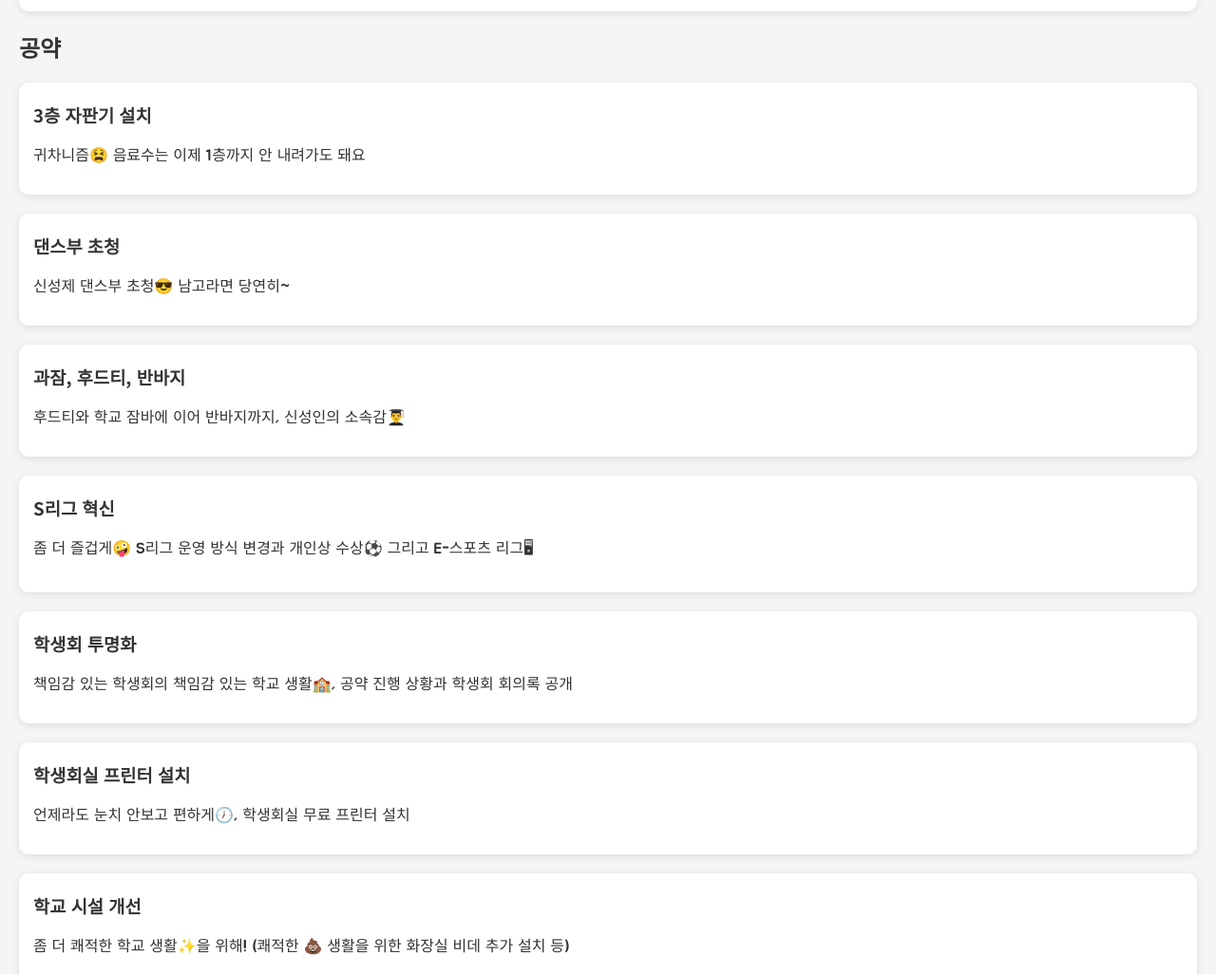
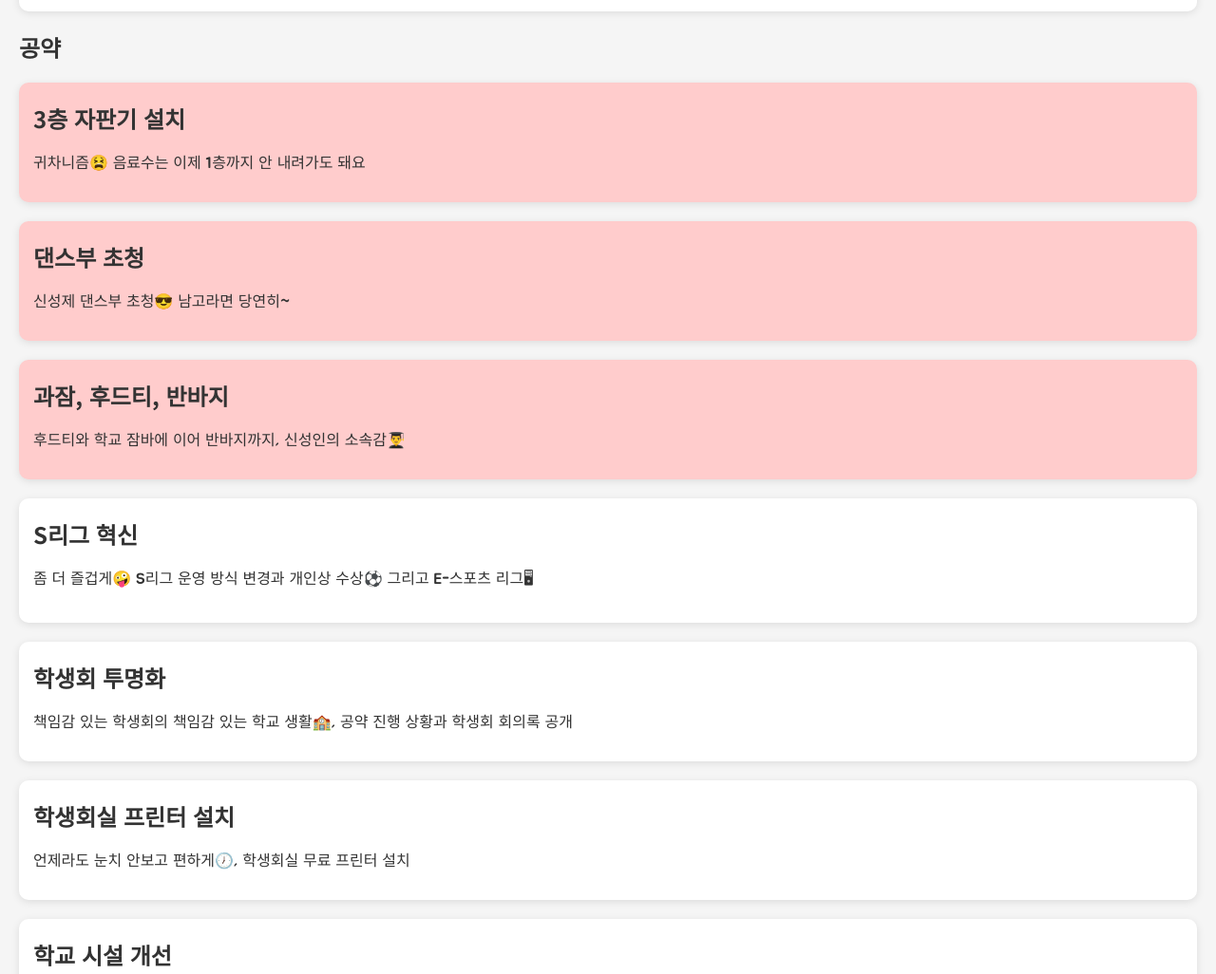
Before and after one commit to flyJung/2, a plain HTML site: page index.html in a window 1280 px wide. Shown: the part 1303-2329 px from the top of the page at 95% size. Drawn offline with Linux system fonts and the light colour scheme.

Commit message:
Add files via upload

```diff
--- a/index.html
+++ b/index.html
@@ -61,15 +61,15 @@
 
     <h2 id="campaign-promises">공약</h2>
     <div id="campaign">
-    <section class="scroll-section">
-        <h3> 3층 자판기 설치</h3>
+    <section class="scroll-section highlight">
+        <h3>3층 자판기 설치</h3>
         <p>귀차니즘😫 음료수는 이제 1층까지 안 내려가도 돼요</p>
     </section>
-    <section class="scroll-section">
+    <section class="scroll-section highlight">
         <h3>댄스부 초청</h3>
         <p>신성제 댄스부 초청😎 남고라면 당연히~</p>
     </section>
-    <section class="scroll-section">
+    <section class="scroll-section highlight">
         <h3>과잠, 후드티, 반바지</h3>
         <p>후드티와 학교 잠바에 이어 반바지까지, 신성인의 소속감👨‍🎓</p>
     </section>
@@ -87,7 +87,7 @@
     </section>
     <section class="scroll-section">
         <h3>학교 시설 개선</h3>
-        <p>좀 더 쾌적한 학교 생활✨️을 위해! (쾌적한 💩 생활을 위한 화장실 비데 추가 설치 등)</p>
+        <p>좀 더 쾌적한 학교 생활✨️을 위해! (쾌적한 💩 생활을 위한 화장실 비데 추가 설치, 학교 체육시설 개선 등)</p>
     </section>
     <section class="scroll-section">
         <h3>디지털 학생편의 서비스 개발</h3>
--- a/styles.css
+++ b/styles.css
@@ -1,7 +1,7 @@
 /* 스타일 색상 팔레트 */
 :root {
     --primary-red: #f84747;
-    --light-red: #ffd2d2;
+    --light-red: #ffcccc;
     --white: #ffffff;
     --dark-gray: #333333;
     --light-gray: #f5f5f5;
@@ -50,6 +50,13 @@ h3 {
     font-style: normal;
 }
 
+.scroll-section.highlight {
+    background-color: var(--light-red);
+    padding: 15px;
+    margin: 20px 0;
+    border-radius: 10px;
+    box-shadow: 0 2px 8px rgba(0, 0, 0, 0.1);
+}
 
 .slogan {
     position: absolute;
@@ -92,6 +99,10 @@ nav a {
 
 main {
     padding: 20px;
+}
+
+.scroll-section h3 {
+    font-size: x-large;
 }
 
 .scroll-section {
```
